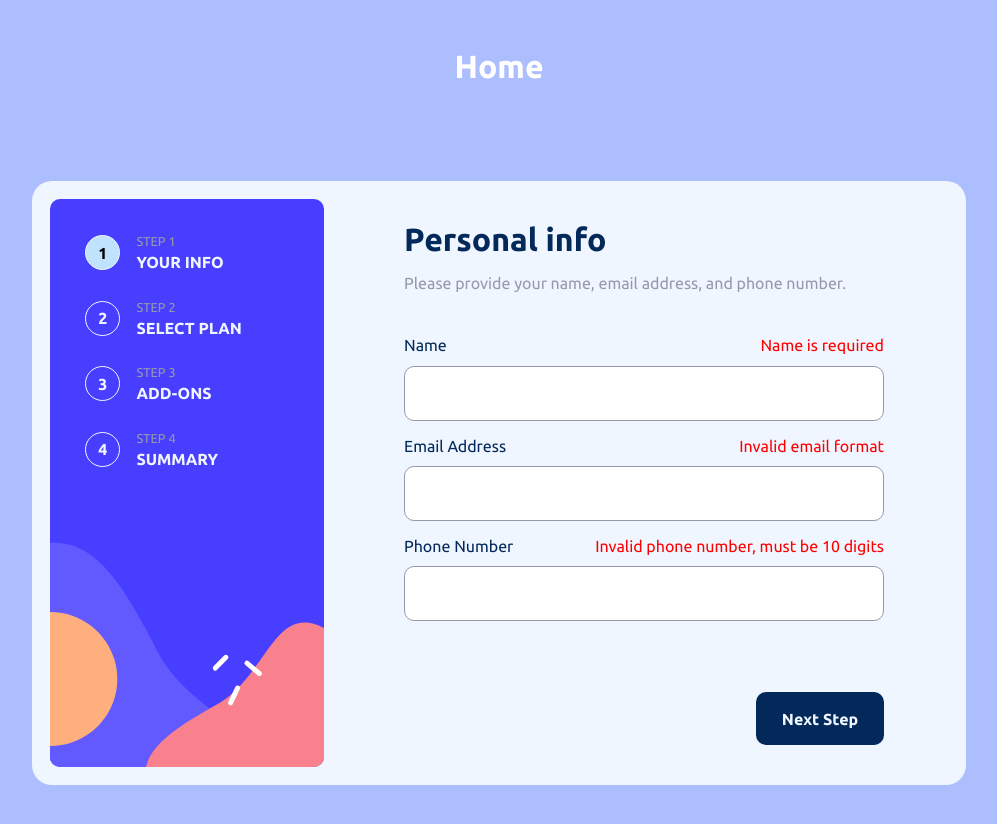
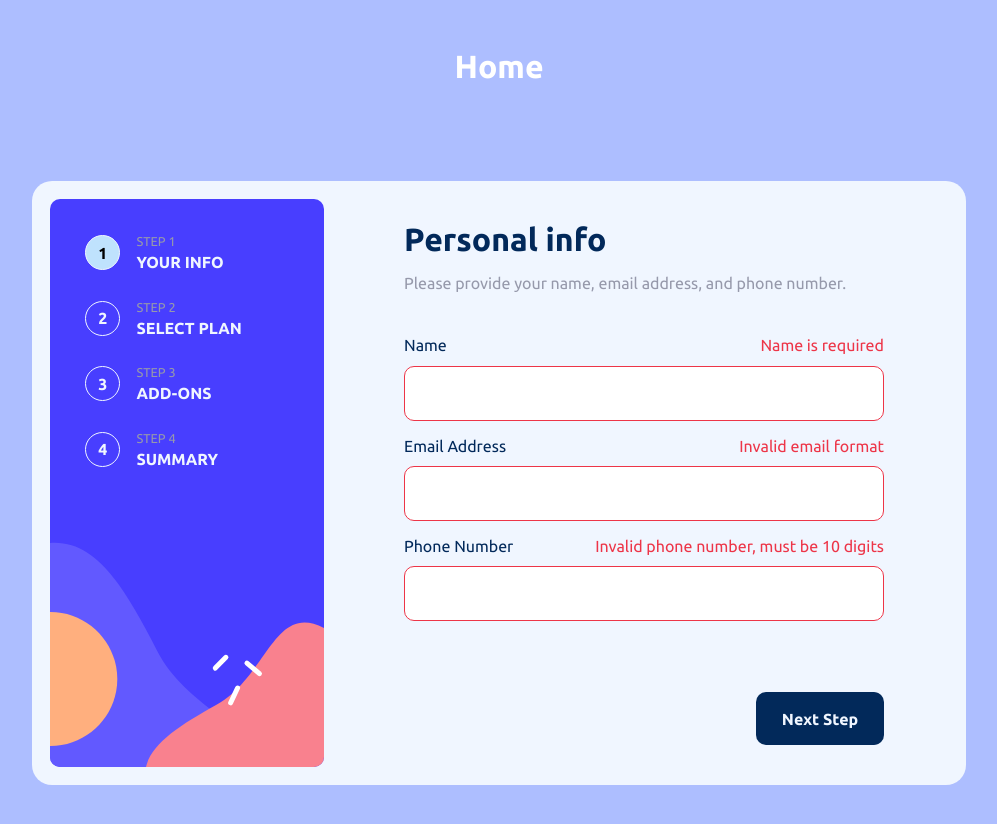
Before and after one commit to Tjwever/multi-step-form, a Next.js app: page / in a window 1280 px wide. Both pictures are taken after a click on the button "Next Step". Shown: the top 824 px of the page, without its empty margins (141-1138 px from the left). Built offline with nearby package versions, Linux system fonts and the light colour scheme.

Commit message:
added onclick to change link, added error border color on input fields

```diff
--- a/src/app/components/body-content/summary/Summary.tsx
+++ b/src/app/components/body-content/summary/Summary.tsx
@@ -1,7 +1,9 @@
 import styles from './summary.module.scss'
 import { SummaryProps } from '@/app/types/types'
+import { DIRECTION } from '@/app/types/enums'
 
 const Summary: React.FC<SummaryProps> = ({
+    handleStepChange,
     isYearly,
     selectedPlan,
     selectedAddOns,
@@ -16,7 +18,12 @@ const Summary: React.FC<SummaryProps> = ({
                             {selectedPlan.type} (
                             {!isYearly ? 'Monthly' : 'Yearly'})
                         </div>
-                        <div className={styles.change}>Change</div>
+                        <div
+                            className={styles.change}
+                            onClick={() => handleStepChange(DIRECTION.CHANGE)}
+                        >
+                            Change
+                        </div>
                     </div>
                     <div className={styles.chosenAmount}>
                         {!isYearly
--- a/src/app/components/input/Input.tsx
+++ b/src/app/components/input/Input.tsx
@@ -33,10 +33,24 @@ const Input: React.FC<InputProps> = ({
             <div className={styles.labelGroup}>
                 <label>{label}</label>
                 {showError && errors && (
-                    <div style={{ color: 'red' }}>{errors}</div>
+                    <div style={{ color: 'rgb(237, 53, 72)' }}>{errors}</div>
                 )}
             </div>
-            <input className={styles.borderColorDefault} type='text' value={value} onChange={handleChange} />
+            {showError && errors ? (
+                <input
+                    className={styles.borderColorError}
+                    type='text'
+                    value={value}
+                    onChange={handleChange}
+                />
+            ): (
+                <input
+                    className={styles.borderColorDefault}
+                    type='text'
+                    value={value}
+                    onChange={handleChange}
+                />
+            )}
         </div>
     )
 }
--- a/src/app/components/modal/Modal.tsx
+++ b/src/app/components/modal/Modal.tsx
@@ -20,7 +20,6 @@ export default function Modal() {
         formData,
         errors,
         showError,
-        setShowError,
         setSelectedPlan,
         setSelectedAddOns,
         handleStepChange,
@@ -62,6 +61,7 @@ export default function Modal() {
         {
             body: (
                 <Summary
+                    handleStepChange={handleStepChange}
                     isYearly={isYearly}
                     selectedPlan={selectedPlan}
                     selectedAddOns={selectedAddOns}
--- a/src/app/components/modal/useModal.tsx
+++ b/src/app/components/modal/useModal.tsx
@@ -29,12 +29,9 @@ const useModal = () => {
 
     const handleStepChange = async (direction: string) => {
         if (direction === DIRECTION.NEXT) {
-            // Validate the form before proceeding
             const isValid = await validateForm()
 
             if (!isValid) {
-                // console.log('form invalid')
-                // console.log('errors: ', errors)
                 return
             }
         }
@@ -46,6 +43,8 @@ const useModal = () => {
                 return prevIndexStep + 1
             } else if (direction === DIRECTION.BACK && prevIndexStep > 0) {
                 return prevIndexStep - 1
+            } else if (direction === DIRECTION.CHANGE) {
+                return prevIndexStep - 2
             }
             return prevIndexStep
         })
--- a/src/app/types/enums.ts
+++ b/src/app/types/enums.ts
@@ -8,4 +8,5 @@ export enum NAVIGATION {
 export enum DIRECTION {
     BACK = 'back',
     NEXT = 'next',
+    CHANGE = 'change',
 }
--- a/src/app/types/types.ts
+++ b/src/app/types/types.ts
@@ -25,6 +25,7 @@ export type PlanDetails = {
 }
 
 export type SummaryProps = {
+    handleStepChange: (step: string) => void
     isYearly: boolean
     selectedPlan: PlanDetails
     selectedAddOns: SelectedAddOns
```
